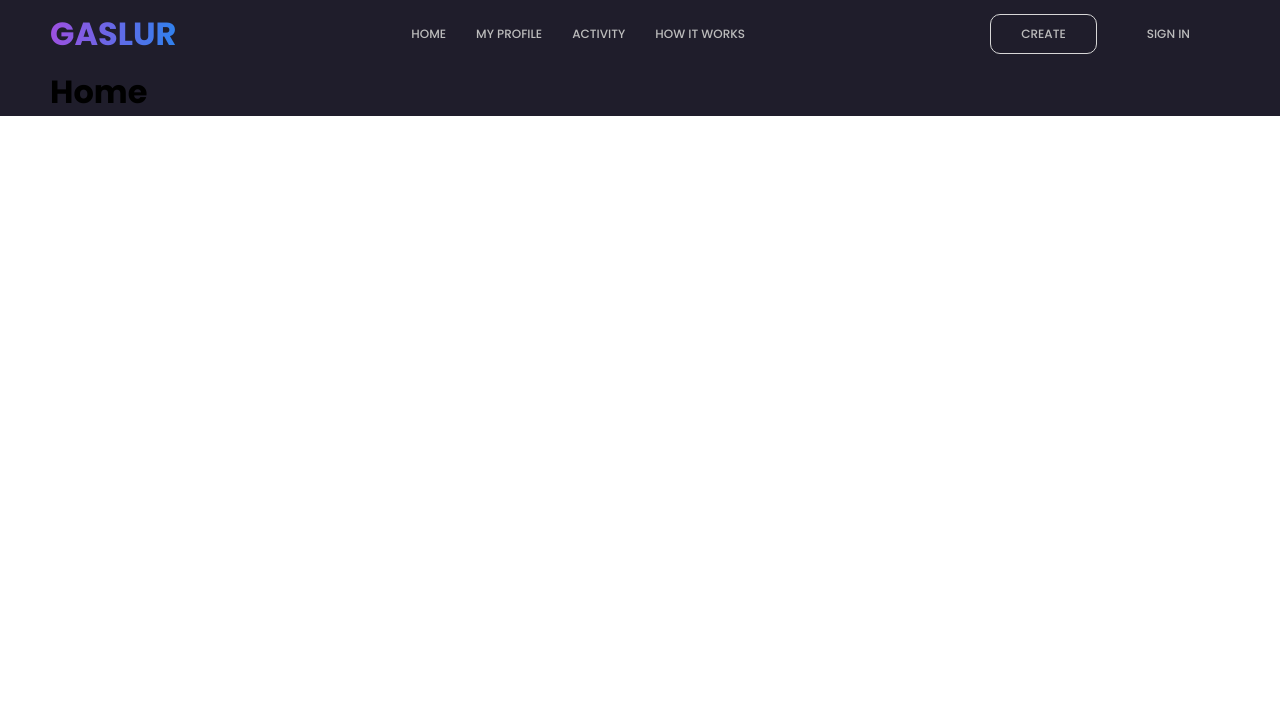
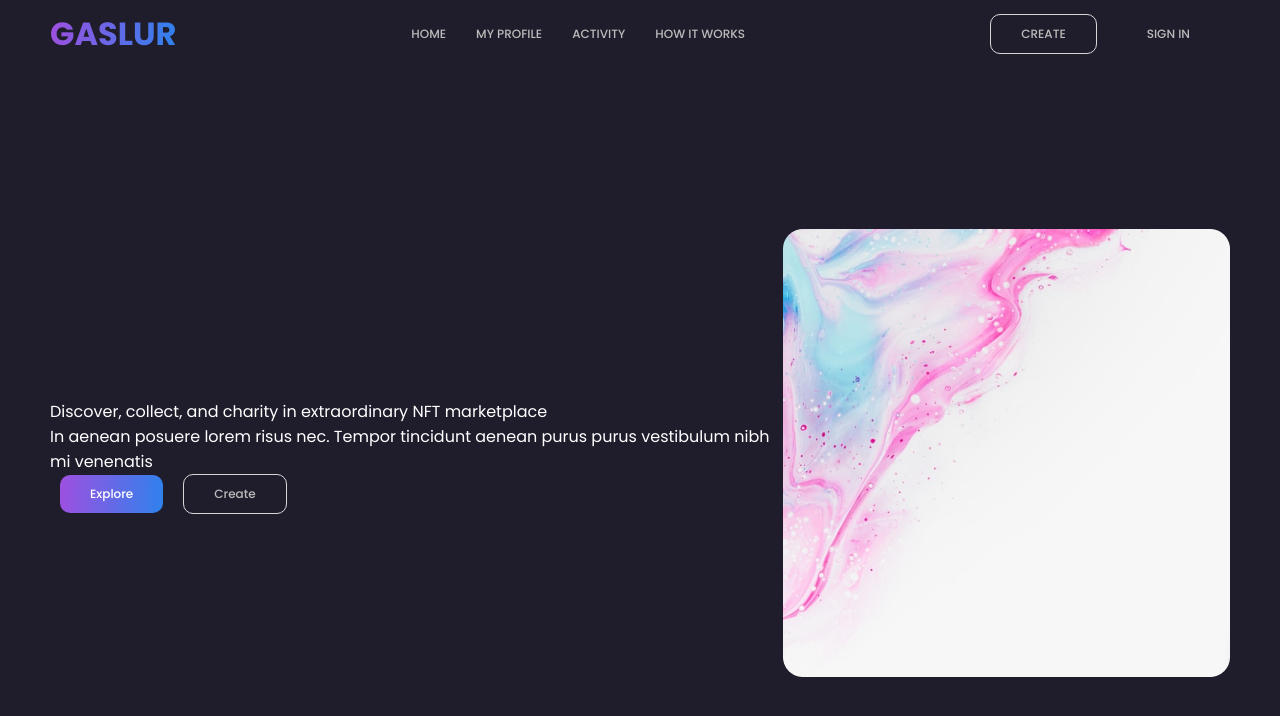
Before and after one commit to azim0nt/practic, a Vue app in the folder vue/frontend/: page / in a window 1280 px wide. Shown: the top 716 px of the page. Built offline with nearby package versions, Linux system fonts and the light colour scheme.

Commit message:
fix scss

```diff
--- a/vue/frontend/src/App.vue
+++ b/vue/frontend/src/App.vue
@@ -11,10 +11,12 @@ import { RouterView } from 'vue-router';
 </template>
 
 <style lang="scss">
-@use './assets/styles/settings.scss' as *;
+// @use './assets/styles/settings.scss' as *;
 
 .app-wrapper{
     background-color: $bg-color;
     padding: 0  50px;
 }
+
+
 </style>
--- a/vue/frontend/src/assets/styles/settings.scss
+++ b/vue/frontend/src/assets/styles/settings.scss
@@ -15,6 +15,7 @@ $light-gray:#D7D7D7;
     box-sizing: border-box;
     font-family: 'Poppins', serif;
     transition: 0.3s;
+    color: #fff;
 }
 
 a {
@@ -32,6 +33,14 @@ button{
     background-color: transparent;
     color: $gray;
     border: 1px solid $light-gray;
+    border-radius: 10px;
+    margin: 0 10px;
+}
+.gradient-btn{
+    font-weight: 500;
+    font-size: 12px;
+    padding: 10px 30px;
+    background: $gradient;
     border-radius: 10px;
     margin: 0 10px;
 }
--- a/vue/frontend/src/components/Header.vue
+++ b/vue/frontend/src/components/Header.vue
@@ -27,9 +27,10 @@ export default {
 }
 </script>
 <style lang="scss" scoped>
-@use '../assets/styles/settings.scss' as *;
+// @use '../assets/styles/settings.scss' as *;
 
 .header-wrapper {
+    height: 100px;
     nav {
         @include flex(row, space-between, center);
         padding: 10px 0;
--- a/vue/frontend/src/components/Home.vue
+++ b/vue/frontend/src/components/Home.vue
@@ -1,9 +1,30 @@
+<script setup>
+import nft_1 from '@/assets/images/nft_1.png'
+</script>
 
+<template>
+    <div class='home-wrapper'>
+        <div class="left">
+            <div class="text">
+                <p class="title">Discover, collect, and charity in extraordinary NFT marketplace</p>
+                <p class="subtitle">In aenean posuere lorem risus nec. Tempor tincidunt aenean purus purus vestibulum
+                    nibh mi venenatis</p>
+            </div>
+            <div class="buttons">
+                <button class="gradient-btn">Explore</button>
+                <button class="border-btn">Create</button>
+            </div>
+        </div>
+        <div class="right">
+            <div class="card">
+                <div class="image">
+                    <img :src="nft_1" alt="NFT">
+                </div>
+                <div class="info">
 
-<template lang="">
-    <div class='home-wrapper'>
-
-        <h1>Home</h1>
+                </div>
+            </div>
+        </div>
     </div>
 </template>
 <script>
@@ -11,6 +32,15 @@ export default {
     name: 'Home'
 }
 </script>
-<style lang="">
+<style lang="scss" scoped>
+// @use '../assets/styles/settings.scss' as *;
 
+.home-wrapper{
+    @include flex(row, space-between,center);
+    width: 100%;
+    height: 89vh;
+    .left{
+
+    }
+}
 </style>
--- a/vue/frontend/vite.config.js
+++ b/vue/frontend/vite.config.js
@@ -1,12 +1,21 @@
 import { defineConfig } from 'vite'
 import vue from '@vitejs/plugin-vue'
 import { resolve } from 'path'
+
 // https://vitejs.dev/config/
 export default defineConfig({
   plugins: [vue()],
   resolve: {
     alias: {
-        '@': resolve(__dirname, './src'),
+      '@': resolve(__dirname, './src'),
     },
-},
+  },
+  css: {
+    preprocessorOptions: {
+      scss: {
+        additionalData: `@use "@/assets/styles/settings.scss" as *;`,
+        api: 'modern-compiler'
+      }
+    }
+  }
 })
```
Also changed, not shown: vue/frontend/src/assets/images/nft_1.png (added).
